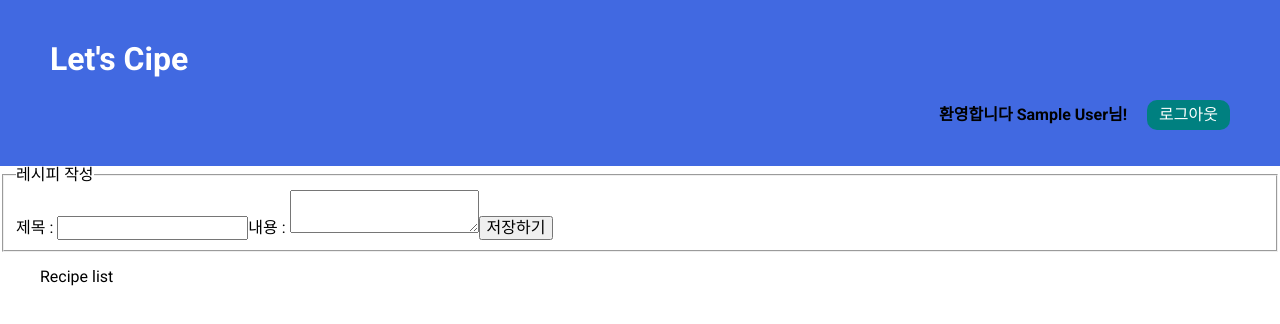
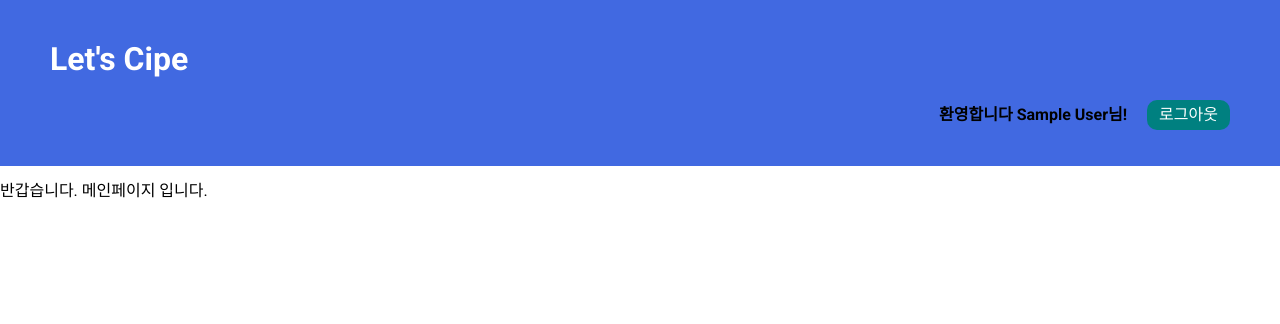
Before and after one commit to koomchang/LetsCipe, a React (Create React App) app: page / in a window 1280 px wide. Shown: the top 324 px of the page. Built offline with nearby package versions, Linux system fonts and the light colour scheme; no server answers; sample sign-in values are in the browser's storage.

Commit message:
feat: 새로운 레시피 작성 컴포넌트 및 페이지 구성

```diff
--- a/src/components/RecipeForm.js
+++ b/src/components/RecipeForm.js
@@ -1,7 +1,10 @@
 import { useEffect, useState } from "react"
 import { useFireStore } from "../hooks/useFireStore";
+import { useNavigate } from "react-router-dom";
 
 export default function DiaryForm({ uid }) {
+
+    const navigate = useNavigate();
 
     const [title, setTitle] = useState("");
     const [text, setText] = useState("");
@@ -16,7 +19,7 @@ export default function DiaryForm({ uid }) {
     }
 
     useEffect(() => {
-        if(response.success){
+        if (response.success) {
             setTitle('');
             setText('');
         }
@@ -25,7 +28,8 @@ export default function DiaryForm({ uid }) {
     const handleSubmit = (event) => {
         event.preventDefault();
         console.log(title, text);
-        addDocument({ uid, title, text })
+        addDocument({ uid, title, text });
+        navigate("/my-recipe");
     }
 
     return (
--- a/src/pages/home/Home.js
+++ b/src/pages/home/Home.js
@@ -1,19 +1,10 @@
 import styles from './Home.module.css'
-import RecipeForm from '../../components/RecipeForm'
-import { useAuthContext } from '../../hooks/useAuthContext'
 
 export default function Home() {
 
-    const { user } = useAuthContext();
-
     return (
         <main className={styles.cont}>
-            <aside className={styles.side_menu}>
-                <RecipeForm uid={user.uid}></RecipeForm>
-            </aside>
-            <ul className={styles.content_list}>
-                Recipe list
-            </ul>
+            <p>반갑습니다. 메인페이지 입니다.</p>
         </main>
     )
 }
--- /dev/null
+++ b/src/pages/new_recipe/NewRecipe.js
@@ -0,0 +1,18 @@
+import styles from './NewRecipe.module.css'
+import RecipeForm from '../../components/RecipeForm'
+import { useAuthContext } from '../../hooks/useAuthContext'
+import { useCollection } from '../../hooks/useCollection';
+
+export default function NewRecipe() {
+
+    const { user } = useAuthContext();
+    const { documents, error } = useCollection('recipe');
+
+    return (
+        <main className={styles.cont}>
+            <aside className={styles.side_menu}>
+                <RecipeForm uid={user.uid}></RecipeForm>
+            </aside>
+        </main>
+    )
+}
```
Also changed, not shown: src/pages/new_recipe/NewRecipe.module.css (added).
